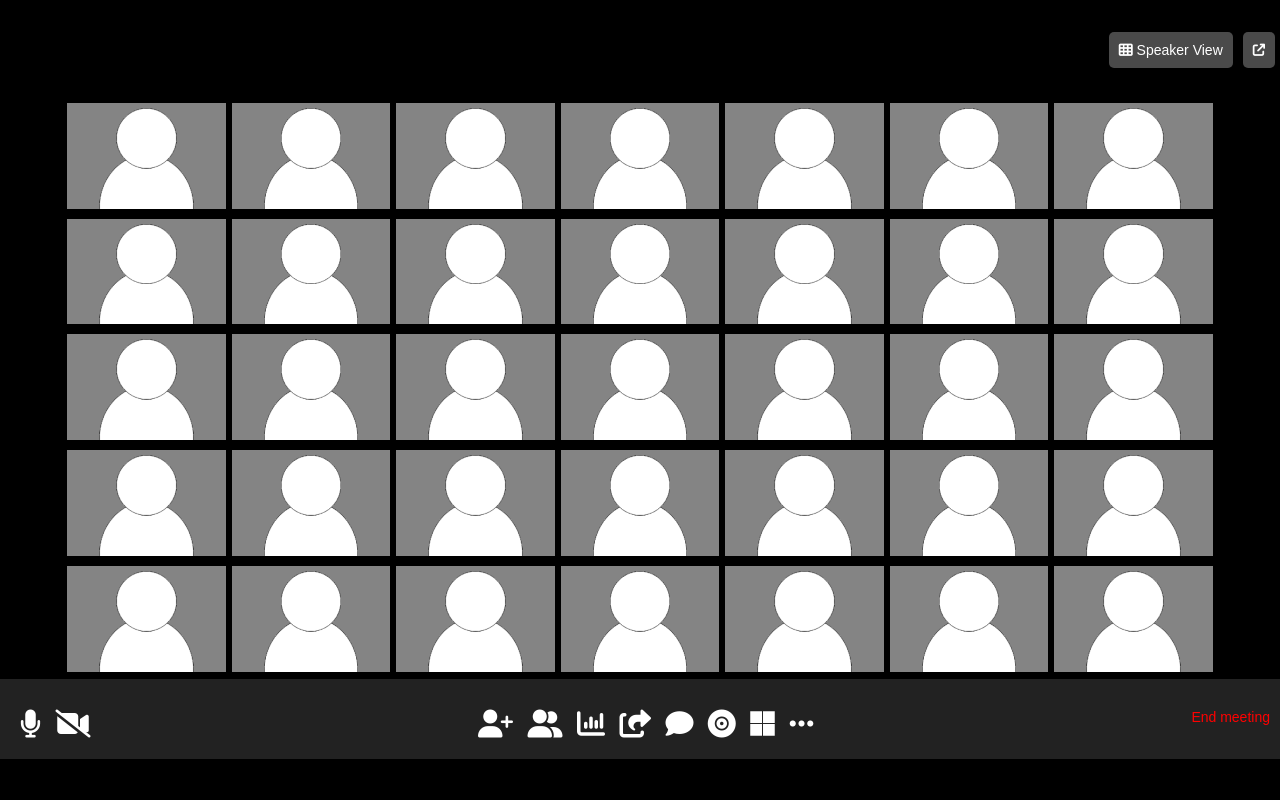
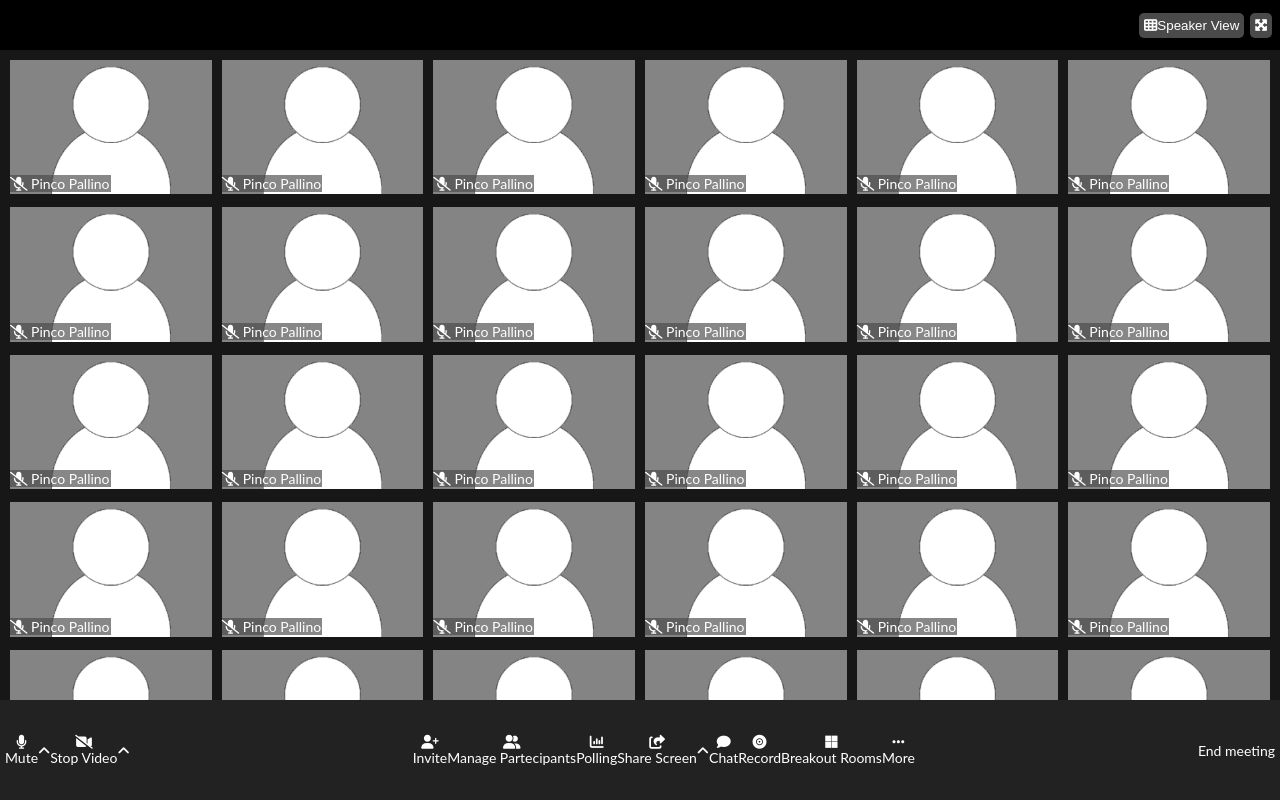
Before and after one commit to StefaniaSgreva/html-css-zoom, a plain HTML site: page index.html in a window 1280 px wide. Drawn offline with Linux system fonts and the light colour scheme.

Commit message:
refactory with flexbox

```diff
--- a/css/style.css
+++ b/css/style.css
@@ -5,21 +5,16 @@
     box-sizing: border-box;
 }
 
-.clearfix:after {
-    content: "";
-    visibility: hidden;
-    display: block;
-    height: 0;
-    clear: both;
-}
 
 .debug{
     border: 1px solid red;
-    min-height: 150px;
+    min-height: 4vh;
   }
+
 /* COLORS ROOT  */
 :root{
     --black: #000000;
+    --light-black: #171717;
     --white: #ffffff;
     --green: #4bc800;
     --red: red;
@@ -30,82 +25,112 @@
 /* GENERAL */
 
 body{
-    font-family: Arial, Helvetica, sans-serif;
+    font-family: 'Lato', sans-serif;
+    font-size: 14px;
+    color: var(--white);
+}
+
+#wrapper{
+    width: 100%;
+    height: 100vh;
+    overflow: hidden;
+    background-color: var(--light-black);
+}
+
+.flex-container{ /* di base per tutti e 3*/
+    display: flex;
+    flex-flow: row nowrap;
+    justify-content: space-between;
+    align-items: center;
+}
+
+.wrap{
+    flex-wrap: wrap;
+}
+
+.end{
+    justify-content: flex-end;
+}
+
+.start{
+    justify-content: flex-start;
+}
+
+.center{
+    justify-content: center;
+}
+
+.column{
+    flex-flow: column nowrap;
+    justify-content: space-around;
+    align-items: center;
+}
+
+/* HEADER  */
+
+header{
+    width: 100%;
+    height: 50px;
     background-color: var(--black);
+    padding: 5px;
+}
+
+header button{
+    background-color: var(--light-gray);
     color: var(--white);
-    height: 100vh;
+    border: 0;
+    border-radius: 5px;
+    padding: 5px;
+    margin: 3px;
+}
+
+  /* MAIN  */
+
+main{
+    max-width: 1400px;
+    margin: 0 auto;
+    height: calc(100% - 150px);/*siccome il wrapper ha h in vh possiamo usare le % nel calc - 150 perchè somma h footer e header 100+50*/
+    overflow-y: auto;
+    padding: 5px;
+}
+
+.user-card{
+    width: calc(100% / 6);
+    /* min-width: 300px; */
+    padding: 5px;
+}
+
+.img-user img{
+    width: 100%;
+}
+
+.img-user{
+    position: relative;
+}
+
+.img-user span{
+    position: absolute;
+    bottom: 5px;
+    left: 0;
+    width: 50%;
+    background-color: #4a4a4aa8;
+    color: var(--white);
 }
 
 
 
-nav{
-    width: 100%;
-    height: 100px;
-}
+
+
+
+/* FOOTER  */
 
 footer{
     width: 100%;
-    height: 80px;
+    height: 100px;
     background-color: var(--dark-gray);
-    margin-bottom: 40px;
-    clear: both;
+    padding: 5px;
 }
 
-.flexbox-header{
-    display: flex;
-    flex-flow: row nowrap;
-    justify-content: flex-end;
-    align-items: center;
-}
 ul li{
     list-style: none;
-    padding: 10px;
-    font-size: 14px;
-    background-color: var(--light-gray);
-    border-radius: 5px;
-    margin: 0 5px;
-  }
-
-  /* MAIN  */
-
-.container{
-    max-width: 90%;
-    margin: 0 auto;
 }
-
-.gallery{
-    margin: 3px;
-    float: left;
-    width: calc(100% / 7 - 6px);
-}
-
-.user-img img{
-    width: 100%;
-
-}
-
-/* .lable{
-    position: absolute;
-    bottom: 0;
-    left: 0;
-    background-color: rgba(0, 0, 0, 0.5);
-    padding: 5px;
-} */
-
-/* FOOTER  */
-.footer-row{
-    display: flex;
-    justify-content: space-between;
-    padding: 30px 10px;
-}
-
-footer a{
-    color: var(--white);
-    font-size: 28px;
-    padding-left: 10px;
-}
-
-.end-meeting{
-    color: red;
-    font-size: 14px;
-}
--- a/index.html
+++ b/index.html
@@ -9,209 +9,243 @@
     <title>Zoom</title>
 </head>
 <body>
-    <!-- HEADER: Speacker View -->
-
-    <nav class="flexbox-header">
-        <ul class="flexbox-header">
-            <li><i class="fa-solid fa-table-cells"></i> Speaker View</li>
-            <li><i class="fa-solid fa-arrow-up-right-from-square"></i></li>
-        </ul>
-    </nav>
-
+    <div id="wrapper">
+        <header class="flex-container end">
+            <button>
+                <i class="fas fa-th"></i>Speaker View
+            </button>
+            <button>
+                <i class="fas fa-expand-arrows-alt"></i>
+            </button>
+        </header>
 
         <!-- MAIN -->
-    <main class="container">
-
-        <div class="gallery">
-            <div class="user-img">
-                <!-- <img src="https://picsum.photos/300/200?random=1" alt="user profile picture"> -->
-                <img src="img/user.png" alt="">
-                <!-- <span class="lable"><i class="fa-solid fa-microphone-slash"></i> Pinco Pallo</span> -->
+        <main class="flex-container wrap start">
+            <div class="user-card">
+                <div class="img-user">
+                   <img src="img/user.png" alt="user-card">
+                    <span><i class="fa-solid fa-microphone-slash"></i> Pinco Pallino</span>
                 </div>
             </div>
-        <div class="gallery">
-            <div class="user-img">
-                <img src="img/user.png" alt="">
+            <div class="user-card">
+                <div class="img-user">
+                   <img src="img/user.png" alt="user-card">
+                    <span><i class="fa-solid fa-microphone-slash"></i> Pinco Pallino</span>
+                </div>
+            </div> <div class="user-card">
+                <div class="img-user">
+                   <img src="img/user.png" alt="user-card">
+                    <span><i class="fa-solid fa-microphone-slash"></i> Pinco Pallino</span>
+                </div>
+            </div> <div class="user-card">
+                <div class="img-user">
+                   <img src="img/user.png" alt="user-card">
+                    <span><i class="fa-solid fa-microphone-slash"></i> Pinco Pallino</span>
+                </div>
+            </div> <div class="user-card">
+                <div class="img-user">
+                   <img src="img/user.png" alt="user-card">
+                    <span><i class="fa-solid fa-microphone-slash"></i> Pinco Pallino</span>
+                </div>
+            </div> <div class="user-card">
+                <div class="img-user">
+                   <img src="img/user.png" alt="user-card">
+                    <span><i class="fa-solid fa-microphone-slash"></i> Pinco Pallino</span>
                 </div>
             </div>
-        <div class="gallery">
-            <div class="user-img">
-                <img src="img/user.png" alt="">
+
+            <div class="user-card">
+                <div class="img-user">
+                   <img src="img/user.png" alt="user-card">
+                    <span><i class="fa-solid fa-microphone-slash"></i> Pinco Pallino</span>
                 </div>
-        </div> <div class="gallery">
-            <div class="user-img">
-                <img src="img/user.png" alt="">
             </div>
-        </div> <div class="gallery">
-            <div class="user-img">
-                <img src="img/user.png" alt="">
+            <div class="user-card">
+                <div class="img-user">
+                   <img src="img/user.png" alt="user-card">
+                    <span><i class="fa-solid fa-microphone-slash"></i> Pinco Pallino</span>
                 </div>
-        </div> <div class="gallery">
-            <div class="user-img">
-                <img src="img/user.png" alt="">
+            </div> <div class="user-card">
+                <div class="img-user">
+                   <img src="img/user.png" alt="user-card">
+                    <span><i class="fa-solid fa-microphone-slash"></i> Pinco Pallino</span>
                 </div>
-        </div> <div class="gallery">
-            <div class="user-img">
-                <img src="img/user.png" alt="">
+            </div> <div class="user-card">
+                <div class="img-user">
+                   <img src="img/user.png" alt="user-card">
+                    <span><i class="fa-solid fa-microphone-slash"></i> Pinco Pallino</span>
                 </div>
-        </div> <div class="gallery">
-            <div class="user-img">
-                <img src="img/user.png" alt="">
+            </div> <div class="user-card">
+                <div class="img-user">
+                   <img src="img/user.png" alt="user-card">
+                    <span><i class="fa-solid fa-microphone-slash"></i> Pinco Pallino</span>
                 </div>
-        </div> <div class="gallery">
-            <div class="user-img">
-                <img src="img/user.png" alt="">
+            </div> <div class="user-card">
+                <div class="img-user">
+                   <img src="img/user.png" alt="user-card">
+                    <span><i class="fa-solid fa-microphone-slash"></i> Pinco Pallino</span>
                 </div>
-        </div> <div class="gallery">
-            <div class="user-img">
-                <img src="img/user.png" alt="">
             </div>
-        </div> <div class="gallery">
-            <div class="user-img">
-                <img src="img/user.png" alt="">
+
+            <div class="user-card">
+                <div class="img-user">
+                   <img src="img/user.png" alt="user-card">
+                    <span><i class="fa-solid fa-microphone-slash"></i> Pinco Pallino</span>
                 </div>
-        </div> <div class="gallery">
-            <div class="user-img">
-                <img src="img/user.png" alt="">
             </div>
-        </div> <div class="gallery">
-            <div class="user-img">
-                <img src="img/user.png" alt="">
+            <div class="user-card">
+                <div class="img-user">
+                   <img src="img/user.png" alt="user-card">
+                    <span><i class="fa-solid fa-microphone-slash"></i> Pinco Pallino</span>
                 </div>
-        </div> <div class="gallery">
-            <div class="user-img">
-                <img src="img/user.png" alt="">
+            </div> <div class="user-card">
+                <div class="img-user">
+                   <img src="img/user.png" alt="user-card">
+                    <span><i class="fa-solid fa-microphone-slash"></i> Pinco Pallino</span>
                 </div>
-        </div> <div class="gallery">
-            <div class="user-img">
-                <img src="img/user.png" alt="">
+            </div> <div class="user-card">
+                <div class="img-user">
+                   <img src="img/user.png" alt="user-card">
+                    <span><i class="fa-solid fa-microphone-slash"></i> Pinco Pallino</span>
                 </div>
-        </div> <div class="gallery">
-            <div class="user-img">
-                <img src="img/user.png" alt="">
+            </div> <div class="user-card">
+                <div class="img-user">
+                   <img src="img/user.png" alt="user-card">
+                    <span><i class="fa-solid fa-microphone-slash"></i> Pinco Pallino</span>
                 </div>
-        </div> <div class="gallery">
-            <div class="user-img">
-                <img src="img/user.png" alt="">
+            </div> <div class="user-card">
+                <div class="img-user">
+                   <img src="img/user.png" alt="user-card">
+                    <span><i class="fa-solid fa-microphone-slash"></i> Pinco Pallino</span>
                 </div>
-        </div> <div class="gallery">
-            <div class="user-img">
-                <img src="img/user.png" alt="">
             </div>
-        </div> <div class="gallery">
-            <div class="user-img">
-                <img src="img/user.png" alt="">
+
+            <div class="user-card">
+                <div class="img-user">
+                   <img src="img/user.png" alt="user-card">
+                    <span><i class="fa-solid fa-microphone-slash"></i> Pinco Pallino</span>
                 </div>
-        </div> <div class="gallery">
-            <div class="user-img">
-                <img src="img/user.png" alt="">
             </div>
-        </div> <div class="gallery">
-            <div class="user-img">
-                <img src="img/user.png" alt="">
+            <div class="user-card">
+                <div class="img-user">
+                   <img src="img/user.png" alt="user-card">
+                    <span><i class="fa-solid fa-microphone-slash"></i> Pinco Pallino</span>
                 </div>
-        </div> <div class="gallery">
-            <div class="user-img">
-                <img src="img/user.png" alt="">
+            </div> <div class="user-card">
+                <div class="img-user">
+                   <img src="img/user.png" alt="user-card">
+                    <span><i class="fa-solid fa-microphone-slash"></i> Pinco Pallino</span>
                 </div>
-        </div> <div class="gallery">
-            <div class="user-img">
-                <img src="img/user.png" alt="">
+            </div> <div class="user-card">
+                <div class="img-user">
+                   <img src="img/user.png" alt="user-card">
+                    <span><i class="fa-solid fa-microphone-slash"></i> Pinco Pallino</span>
                 </div>
-        </div> <div class="gallery">
-            <div class="user-img">
-                <img src="img/user.png" alt="">
+            </div> <div class="user-card">
+                <div class="img-user">
+                   <img src="img/user.png" alt="user-card">
+                    <span><i class="fa-solid fa-microphone-slash"></i> Pinco Pallino</span>
                 </div>
-        </div> <div class="gallery">
-            <div class="user-img">
-                <img src="img/user.png" alt="">
+            </div> <div class="user-card">
+                <div class="img-user">
+                   <img src="img/user.png" alt="user-card">
+                    <span><i class="fa-solid fa-microphone-slash"></i> Pinco Pallino</span>
                 </div>
-        </div> <div class="gallery">
-            <div class="user-img">
-                <img src="img/user.png" alt="">
             </div>
-        </div> <div class="gallery">
-            <div class="user-img">
-                <img src="img/user.png" alt="">
+
+            <div class="user-card">
+                <div class="img-user">
+                   <img src="img/user.png" alt="user-card">
+                    <span><i class="fa-solid fa-microphone-slash"></i> Pinco Pallino</span>
                 </div>
-        </div> <div class="gallery">
-            <div class="user-img">
-                <img src="img/user.png" alt="">
             </div>
-        </div> <div class="gallery">
-            <div class="user-img">
-                <img src="img/user.png" alt="">
+            <div class="user-card">
+                <div class="img-user">
+                   <img src="img/user.png" alt="user-card">
+                    <span><i class="fa-solid fa-microphone-slash"></i> Pinco Pallino</span>
                 </div>
-        </div> <div class="gallery">
-            <div class="user-img">
-                <img src="img/user.png" alt="">
+            </div> <div class="user-card">
+                <div class="img-user">
+                   <img src="img/user.png" alt="user-card">
+                    <span><i class="fa-solid fa-microphone-slash"></i> Pinco Pallino</span>
                 </div>
-        </div> <div class="gallery">
-            <div class="user-img">
-                <img src="img/user.png" alt="">
+            </div> <div class="user-card">
+                <div class="img-user">
+                   <img src="img/user.png" alt="user-card">
+                    <span><i class="fa-solid fa-microphone-slash"></i> Pinco Pallino</span>
                 </div>
-        </div> <div class="gallery">
-            <div class="user-img">
-                <img src="img/user.png" alt="">
+            </div> <div class="user-card">
+                <div class="img-user">
+                   <img src="img/user.png" alt="user-card">
+                    <span><i class="fa-solid fa-microphone-slash"></i> Pinco Pallino</span>
                 </div>
-        </div> <div class="gallery">
-            <div class="user-img">
-                <img src="img/user.png" alt="">
-            </div>
-        </div> <div class="gallery">
-            <div class="user-img">
-                <img src="img/user.png" alt="">
-            </div>
-        </div> <div class="gallery">
-            <div class="user-img">
-                <img src="img/user.png" alt="">
+            </div> <div class="user-card">
+                <div class="img-user">
+                   <img src="img/user.png" alt="user-card">
+                    <span><i class="fa-solid fa-microphone-slash"></i> Pinco Pallino</span>
                 </div>
             </div>
         </main>
 
-    <!-- FOOTER: Playbar -->
-    <footer>
-        <div class="footer-row">
-            <div class="footer-right">
-                <ul class="flexbox">
-                    <a href="#"><i class="fa-solid fa-microphone"></i></a>
-                    <a href="#"><i class="fa-solid fa-video-slash"></i></a>
-                </ul>
-            </div>
-
-            <div class="footer-center">
-                <ul class="flexbox">
-                    <a href="#"><i class="fa-solid fa-user-plus"></i></a>
-                    <a href="#"><i class="fa-solid fa-user-group"></i></a>
-                    <a href="#"><i class="fa-solid fa-chart-column"></i></a>
-                    <a href="#"> <i class="fa-solid fa-share-from-square"></i></a>
-                    <a href="#"><i class="fa-solid fa-comment"></i></a>
-                    <a href="#"><i class="fa-solid fa-record-vinyl"></i></a>
-                    <a href="#"> <i class="fa-brands fa-microsoft"></i></a>
-                    <a href="#"><i class="fa-solid fa-ellipsis"></i></a>
-                </ul>
-            </div>
-
-            <div class="footer-left">
-                <div class="end-meeting">End meeting</div>
-            </div>
-        </div>
 
 
+        <!-- FOOTER  -->
 
+        <footer class="flex-container">
+            <ul class="flex-container start">
+                <li class="flex-container column">
+                    <i class="fa-solid fa-microphone"></i>
+                    <span>Mute</span>
+                </li>
+                <li><i class="fas fa-angle-up"></i></li>
+                <li class="flex-container column">
+                    <i class="fa-solid fa-video-slash"></i>
+                    <span>Stop Video</span>
+                </li>
+                <li><i class="fas fa-angle-up"></i></li>
 
+            </ul>
 
-
-
-
-
-
-
-
-
-
-
+            <ul class="flex-container start">
+                <li class="flex-container column">
+                    <i class="fa-solid fa-user-plus"></i>
+                    <span>Invite</span>
+                </li>
+                <li class="flex-container column">
+                    <i class="fa-solid fa-user-group"></i>
+                    <span>Manage Partecipants</span>
+                </li>
+                <li class="flex-container column">
+                    <i class="fa-solid fa-chart-column"></i>
+                    <span>Polling</span>
+                </li>
+                <li class="flex-container column">
+                    <i class="fa-solid fa-share-from-square"></i>
+                    <span>Share Screen</span>
+                </li>
+                <li><i class="fas fa-angle-up"></i></li>
+                <li class="flex-container column">
+                    <i class="fa-solid fa-comment"></i>
+                    <span>Chat</span>
+                </li>
+                <li class="flex-container column">
+                    <i class="fa-solid fa-record-vinyl"></i>
+                    <span>Record</span>
+                </li>
+                <li class="flex-container column">
+                    <i class="fa-brands fa-microsoft"></i>
+                    <span>Breakout Rooms</span>
+                </li>
+                <li class="flex-container column">
+                    <i class="fa-solid fa-ellipsis"></i>
+                    <span>More</span>
+                </li>
+            </ul>
+            <div>
+                End meeting
+            </div>
         </footer>
+    </div>
 
 </body>
 </html>
```
Lines whose indentation alone changed are shown as unchanged.
